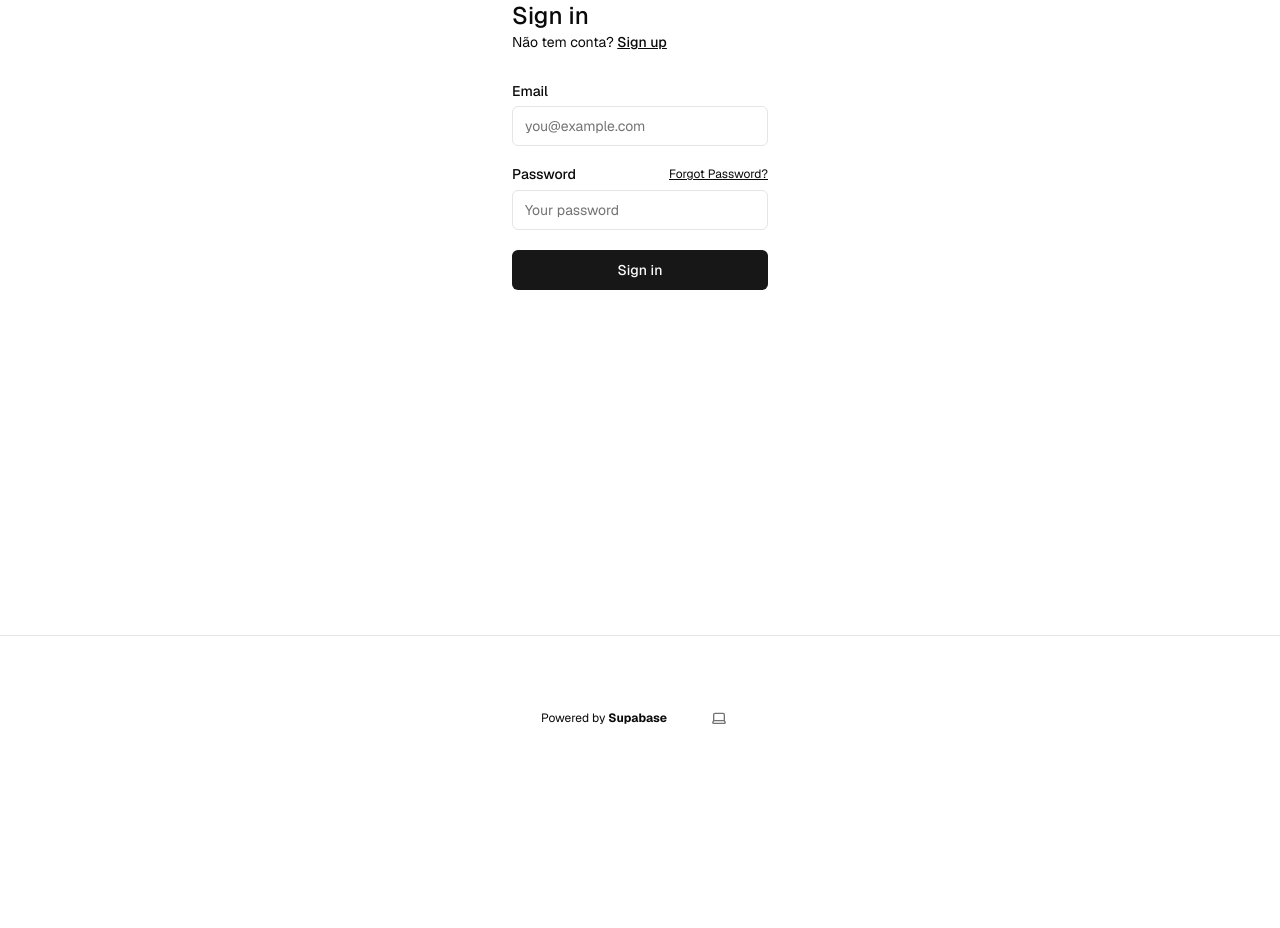
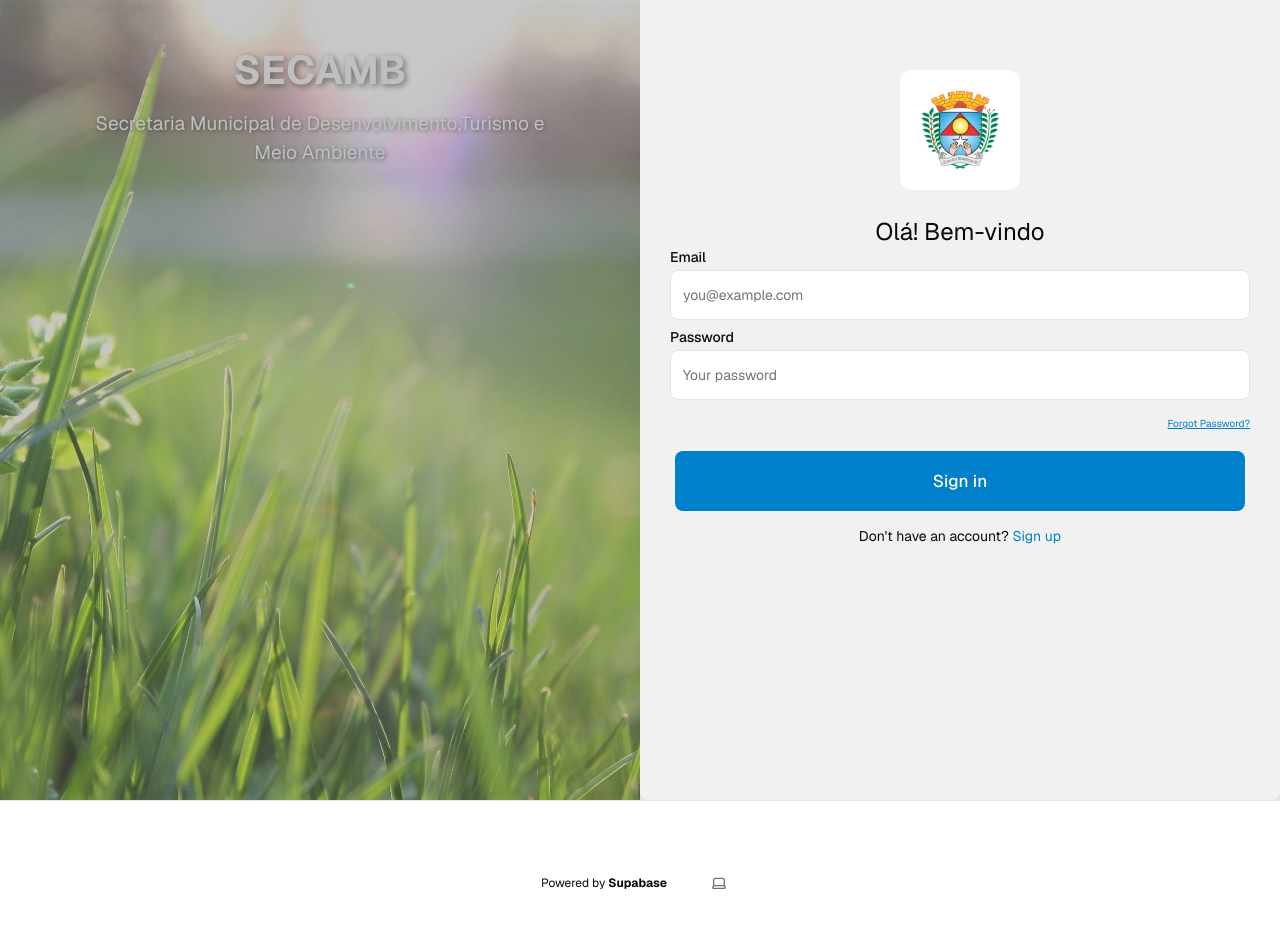
Before and after one commit to IFBASeabra/SECAMB, a Next.js app: page /sign-in in a window 1280 px wide. Shown: the top 928 px of the page. Before the commit the page ends 800 px from the top, so only its background shows below. Built offline with nearby package versions, Linux system fonts and the light colour scheme.

Commit message:
feat: estetica do sign in

```diff
--- a/app/(auth-pages)/sign-in/page.tsx
+++ b/app/(auth-pages)/sign-in/page.tsx
@@ -3,42 +3,86 @@ import { FormMessage, Message } from "@/components/form-message";
 import { SubmitButton } from "@/components/submit-button";
 import { Input } from "@/components/ui/input";
 import { Label } from "@/components/ui/label";
+import Image from "next/image";
 import Link from "next/link";
+import "./sign-in.scss";
 
 export default async function Login(props: { searchParams: Promise<Message> }) {
   const searchParams = await props.searchParams;
+
   return (
-    <form className="flex-1 flex flex-col min-w-64">
-      <h1 className="text-2xl font-medium">Sign in</h1>
-      <p className="text-sm text-foreground">
-        Não tem conta?{" "}
-        <Link className="text-foreground font-medium underline" href="/sign-up">
-          Sign up
-        </Link>
+    <main className="container__signup">
+      {/* Left Side */}
+      <div className="container__signup-left-side">
+        <h2 className="title">SECAMB</h2>
+        <p className="subtitle">
+          Secretaria Municipal de Desenvolvimento,Turismo e Meio Ambiente
         </p>
-      <div className="flex flex-col gap-2 [&>input]:mb-3 mt-8">
+      </div>
+
+      {/* Right Side */}
+      <div className="container__signup-right-side">
+        <form className="form__login">
+          <div className="form__login-banner">
+            <div className="logo-container">
+              <span>
+                <Image
+                  src="/Logo.png"
+                  className="logo"
+                  alt="logo"
+                  width={80}
+                  height={80}
+                />
+              </span>
+              <h4 className="sign-title">Olá! Bem-vindo</h4>
+            </div>
+          </div>
+
+          <div className="form__login-authentication">
+            <div className="authentication-emails">
+              <div>
                 <Label htmlFor="email">Email</Label>
                 <Input name="email" placeholder="you@example.com" required />
-        <div className="flex justify-between items-center">
+              </div>
+            </div>
+
+            <div className="authentication-passwords">
+              <div>
                 <Label htmlFor="password">Password</Label>
-          <Link
-            className="text-xs text-foreground underline"
-            href="/forgot-password"
-          >
-            Forgot Password?
-          </Link>
-        </div>
                 <Input
                   type="password"
                   name="password"
                   placeholder="Your password"
                   required
                 />
-        <SubmitButton pendingText="Signing In..." formAction={signInAction}>
+                <Link className="passwords-forgot" href="/forgot-password">
+                  Forgot Password?
+                </Link>
+              </div>
+            </div>
+
+            <div className="authentication-button">
+              <SubmitButton
+                pendingText="Signing In..."
+                formAction={signInAction}
+                className="button"
+              >
                 Sign in
               </SubmitButton>
+            </div>
             <FormMessage message={searchParams} />
+
+            <div className="form__login-signin">
+              <p className="text-sm text-foreground">
+                Don't have an account?{" "}
+                <Link className="links" href="/sign-up">
+                  Sign up
+                </Link>
+              </p>
+            </div>
           </div>
         </form>
+      </div>
+    </main>
   );
 }
--- a/app/(auth-pages)/sign-in/sign-in.scss
+++ b/app/(auth-pages)/sign-in/sign-in.scss
@@ -0,0 +1,150 @@
+:root {
+  --primary-color: #0080ca;
+}
+
+.container__signup {
+  display: flex;
+  height: 100vh;
+  width: 100vw;
+  overflow: hidden;
+
+  &-left-side {
+    position: relative;
+    flex: 1;
+    background: url("/fundo.jpg") no-repeat center center/cover;
+    display: flex;
+    flex-direction: column;
+    align-items: center;
+    text-align: center;
+    padding: 20px;
+    color: #f1f1f1;
+    overflow: hidden;
+
+    /* Overlay para escurecer a imagem de fundo */
+    &::before {
+      content: "";
+      position: absolute;
+      top: 0;
+      left: 0;
+      width: 100%;
+      height: 100%;
+      background: #75737366;
+      z-index: 1;
+    }
+
+    .title {
+      margin-top: 20px;
+      font-size: 2.5rem;
+      font-weight: 700;
+      text-shadow: 2px 2px 6px rgba(0, 0, 0, 0.6);
+      margin-bottom: 10px;
+    }
+
+    .subtitle {
+      font-size: 1.2rem;
+      max-width: 80%;
+      text-shadow: 1px 1px 4px rgba(0, 0, 0, 0.6);
+    }
+  }
+
+  &-right-side {
+    flex: 1;
+    display: flex;
+    justify-content: center;
+    align-items: center;
+    background: #f1f1f1;
+    width: 50vw;
+
+    .form__login {
+      border-radius: 8px;
+      box-shadow: 0 4px 10px rgba(0, 0, 0, 0.1);
+      width: 50vw;
+      height: 100%;
+      display: flex;
+      flex-direction: column;
+      justify-content: center;
+
+      &-banner {
+        div {
+          margin-top: 70px;
+          display: flex;
+          justify-content: center;
+          flex-direction: column;
+          align-items: center;
+          gap: 24px;
+
+          span {
+            padding: 20px;
+            background-color: #ffffff;
+            border-radius: 12px;
+          }
+          .sign-title {
+            font-size: 24px;
+          }
+        }
+      }
+
+      &-authentication {
+        height: 100%;
+
+        .authentication-emails,
+        .authentication-passwords {
+          display: flex;
+          justify-content: center;
+          align-items: center;
+          margin-bottom: 10px;
+
+          div {
+            display: flex;
+            flex-direction: column;
+            gap: 6px;
+
+            input {
+              background-color: #ffffff;
+              width: 100%;
+              text-align: left;
+              width: 580px;
+              border-radius: 8px;
+              text-align: left;
+              outline: 0;
+              height: 50px;
+              font-size: 14px;
+            }
+          }
+        }
+
+        .passwords-forgot {
+          margin: 10px 0;
+          font-size: 10px;
+          text-align: right;
+          text-decoration: underline;
+          color: var(--primary-color);
+        }
+
+        .authentication-button {
+          display: flex;
+          align-items: center;
+          justify-content: center;
+
+          .button {
+            cursor: pointer;
+            padding: 30px 258px;
+            border-radius: 8px;
+            background-color: var(--primary-color);
+            font-size: 17px;
+          }
+        }
+      }
+
+      &-signin {
+        text-align: center;
+        margin-top: 15px;
+      }
+    }
+  }
+
+  .links {
+    color: var(--primary-color);
+    text-decoration: none;
+  }
+}
--- a/app/admin/usuarios/edit/page.tsx
+++ b/app/admin/usuarios/edit/page.tsx
@@ -1,5 +1,39 @@
-function EditData() {
-  return <div>Tela de Edição</div>;
+import { createClient } from "@/utils/supabase/server";
+import { Input } from "@/components/ui/input";
+import { Label } from "@/components/ui/label";
+
+type T = {
+  name: string;
+  register_type: string;
+  profile: string;
+  address: string;
+};
+
+export async function Data(id: number): Promise<T[]> {
+  const supabase = await createClient();
+  const { data, error } = await supabase
+    .from("user_info")
+    .select()
+    .eq("id", id);
+  return data || [];
+}
+
+async function EditData() {
+  const dataUser: T[] = await Data(14);
+  return (
+    <form className="register">
+      <h1 className="register__title">editar usuario</h1>
+      {dataUser?.map((d) => (
+        <div className="register__form">
+          <div className="register__form-group">
+            <Label htmlFor="name"></Label>
+            <Input name="name" placeholder="Nome" value={d.name} required />
+            <p>{d.address}</p>
+          </div>
+        </div>
+      ))}
+    </form>
+  );
 }
 
 export default EditData;
--- a/app/admin/usuarios/page.tsx
+++ b/app/admin/usuarios/page.tsx
@@ -8,7 +8,7 @@ async function Usuarios() {
   const { data, error } = await supabase
     .from("user_info")
     .select()
-    .eq("profile", "user");
+    .eq("id", "user");
 
   if (error) {
     return <>Houve um erro. {error.message}</>;
```
Also changed, not shown: app/(auth-pages)/sign-up/sign-up.scss (+22 -1 lines), public/fundo.jpg (added), public/fundo.png (added). Lines whose indentation alone changed are shown as unchanged.
